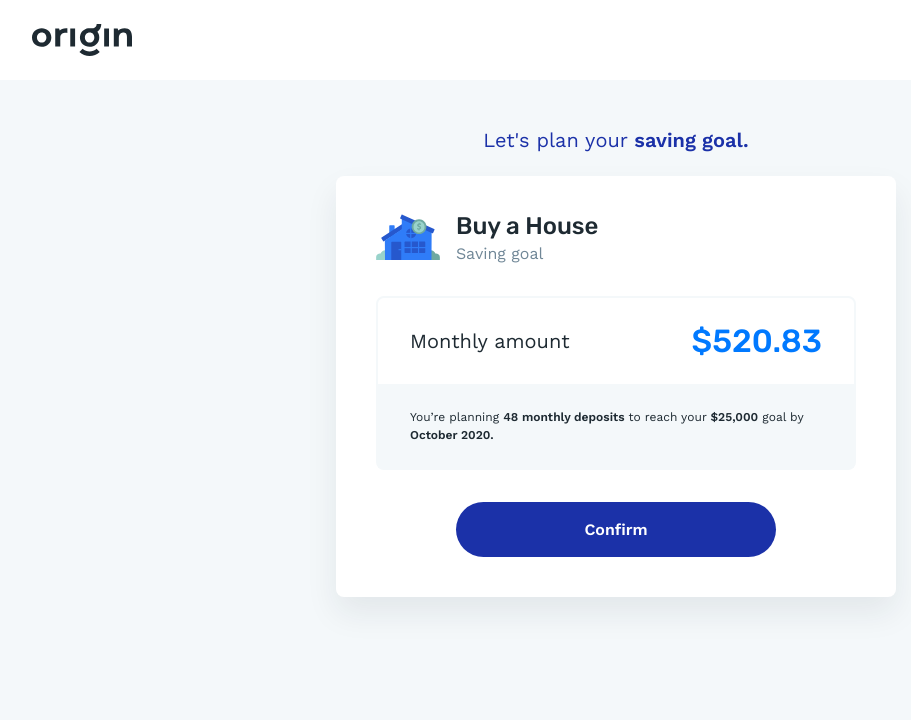
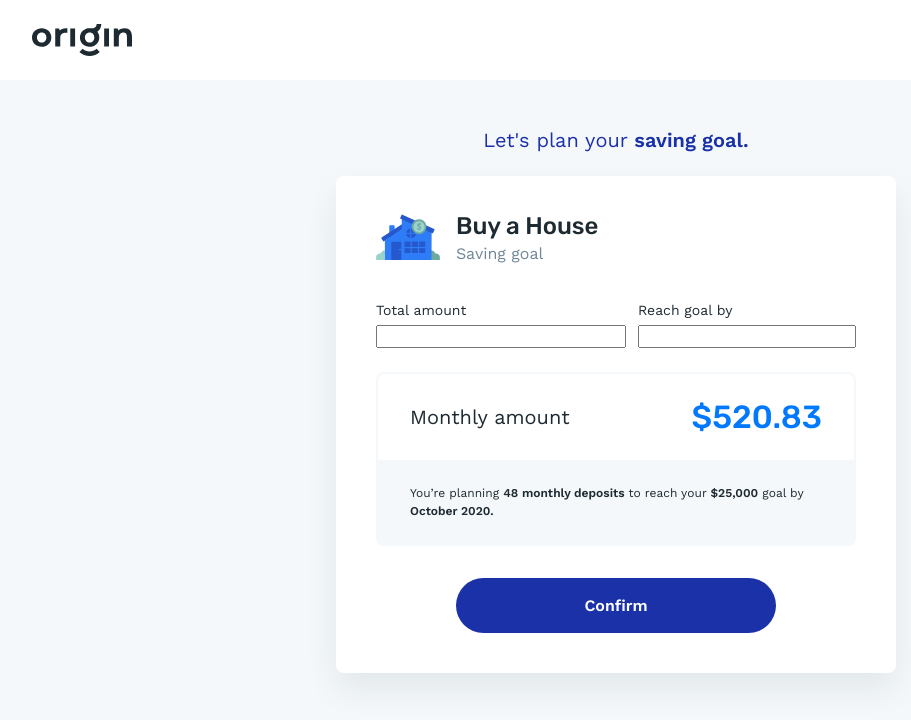
Before and after one commit to lucasiori/saving-goals, a React (Create React App) app: page / in a window 1280 px wide. Shown: the top 720 px of the page, without its empty margins (24-935 px from the left). Built offline with nearby package versions, Linux system fonts and the light colour scheme; the HTML template or start-up script is replaced by a standard one.

Commit message:
feat: create inputs group view

```diff
--- a/src/components/views/SavingGoal/index.tsx
+++ b/src/components/views/SavingGoal/index.tsx
@@ -4,12 +4,13 @@ import {
   Wrapper,
   ContentBox,
   ContentBoxHeader,
+  InputsGroup,
   MonthlyAmount,
   MonthAmountValue,
   MonthlyAmountDisclaimer,
 } from './style';
 
-export default function SavingGoalCP(): JSX.Element {
+export default function SavingGoal(): JSX.Element {
   return (
     <Wrapper>
       <h2>
@@ -25,6 +26,18 @@ export default function SavingGoalCP(): JSX.Element {
             <span>Saving goal</span>
           </div>
         </ContentBoxHeader>
+
+        <InputsGroup>
+          <div>
+            <label htmlFor="amount">Total amount</label>
+            <input type="text" id="amount" name="amount" />
+          </div>
+
+          <div>
+            <label htmlFor="reachDate">Reach goal by</label>
+            <input type="text" id="reachDate" name="reachDate" />
+          </div>
+        </InputsGroup>
 
         <MonthlyAmount>
           <MonthAmountValue>
--- a/src/components/views/SavingGoal/style.ts
+++ b/src/components/views/SavingGoal/style.ts
@@ -96,6 +96,50 @@ const ContentBoxHeader = styled.header`
   }
 `;
 
+const InputsGroup = styled.section`
+  display: flex;
+  flex: 1;
+  align-items: center;
+  justify-content: stretch;
+  margin-top: 1.75rem;
+
+  div {
+    display: flex;
+    flex-direction: column;
+    justify-content: center;
+
+    &:first-child {
+      flex: 1;
+    }
+
+    &:last-child {
+      margin-left: ${({ theme }) => theme.spacings.xs};
+    }
+  }
+
+  label {
+    color: ${({ theme }) => theme.colors.blueGray['900']};
+    font-size: ${({ theme }) => theme.font.sizes.xxs};
+    font-weight: ${({ theme }) => theme.font.weights.regular};
+    line-height: ${({ theme }) => theme.font.lineHeights.lg};
+    margin-bottom: ${({ theme }) => theme.spacings.xxxs};
+  }
+
+  @media screen and (max-width: ${theme.breakpoints.sm}) {
+    flex-direction: column;
+    align-items: stretch;
+    justify-content: center;
+
+    div {
+      &:last-child {
+        flex: 1;
+        margin-top: ${({ theme }) => theme.spacings.xs};
+        margin-left: 0;
+      }
+    }
+  }
+`;
+
 const MonthlyAmount = styled.section`
   display: flex;
   flex: 1;
@@ -173,6 +217,7 @@ export {
   Wrapper,
   ContentBox,
   ContentBoxHeader,
+  InputsGroup,
   MonthlyAmount,
   MonthAmountValue,
   MonthlyAmountDisclaimer,
```
